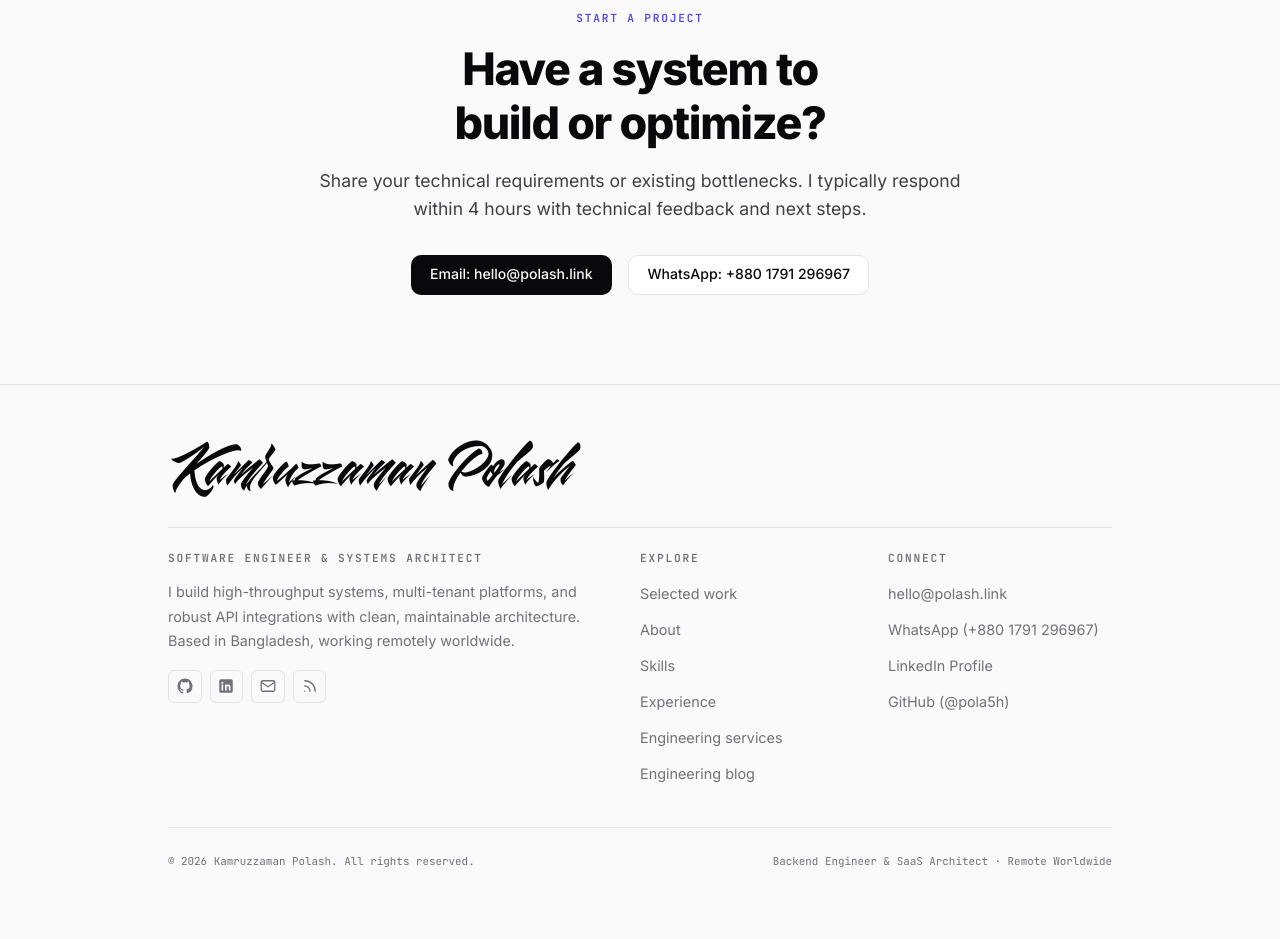
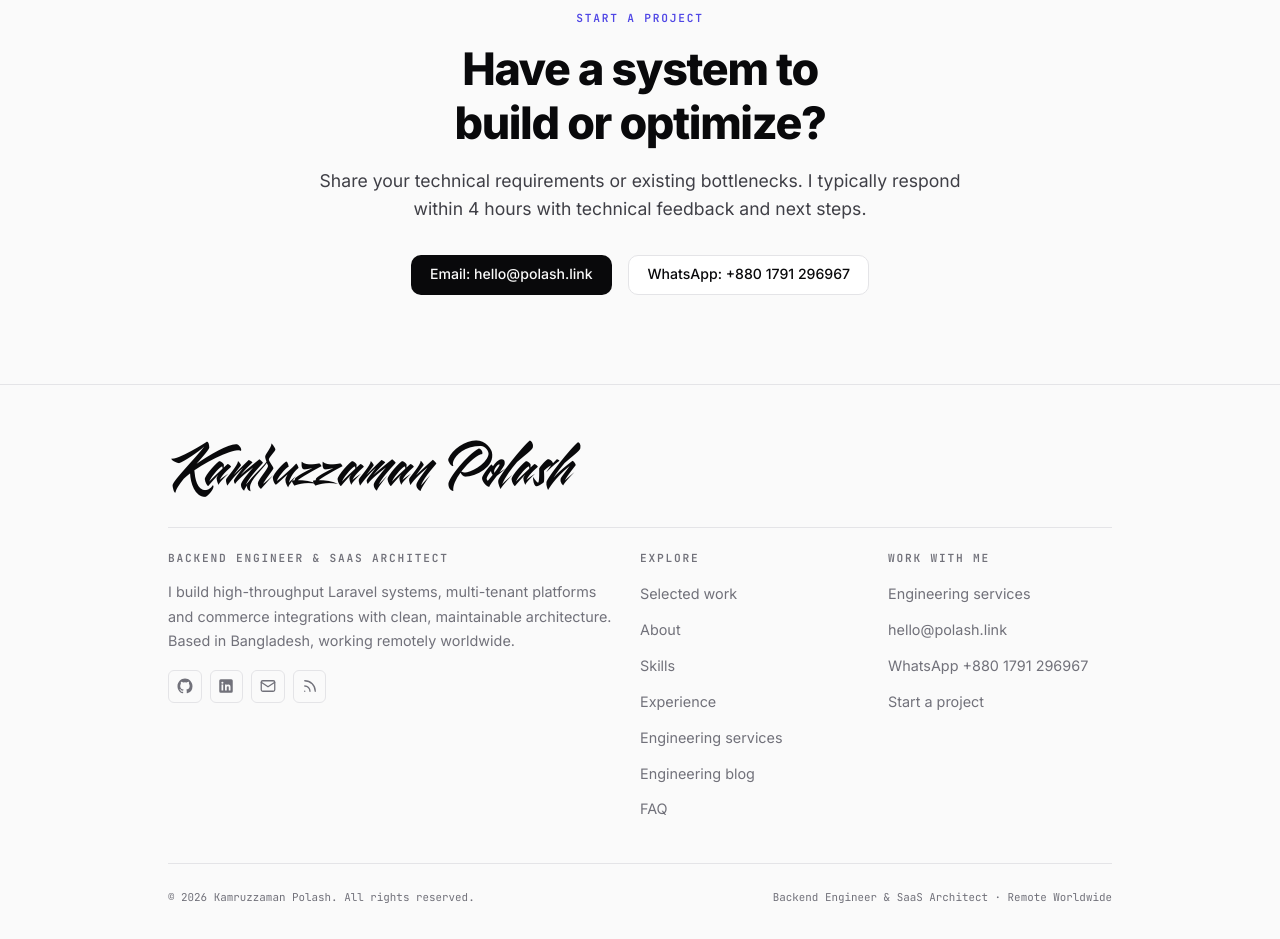
Before and after one commit to Pola5h/Pola5h.github.io, a website: page services/index.html in a window 1280 px wide. Shown: the part 4986-5925 px from the top of the page. Before the commit the page ends 5889 px from the top, so only its background shows below. Drawn offline with Linux system fonts and the light colour scheme.

Commit message:
refactor: update professional title, bio, and footer navigation links on services page

```diff
--- a/services/index.html
+++ b/services/index.html
@@ -548,8 +548,8 @@ gtag('config', 'G-Q3R4PTV9GH', { anonymize_ip: true });
     <p class="footer__wordmark">Kamruzzaman Polash</p>
     <div class="footer__grid">
       <div class="footer__col">
-        <h2 class="label">Software Engineer &amp; Systems Architect</h2>
-        <p>I build high-throughput systems, multi-tenant platforms, and robust API integrations with clean, maintainable architecture. Based in Bangladesh, working remotely worldwide.</p>
+        <h2 class="label">Backend engineer &amp; SaaS architect</h2>
+        <p>I build high-throughput Laravel systems, multi-tenant platforms and commerce integrations with clean, maintainable architecture. Based in Bangladesh, working remotely worldwide.</p>
         <div class="social" style="margin-top:1rem">
           <a href="https://github.com/pola5h" target="_blank" rel="noopener noreferrer" class="icon-btn" aria-label="GitHub"><svg viewBox="0 0 24 24" width="18" height="18" class="ic" fill="currentColor" aria-hidden="true"><path d="M12 2C6.5 2 2 6.6 2 12.2c0 4.5 2.9 8.3 6.8 9.6.5.1.7-.2.7-.5v-1.7c-2.8.6-3.4-1.4-3.4-1.4-.5-1.2-1.1-1.5-1.1-1.5-.9-.6.1-.6.1-.6 1 .1 1.5 1 1.5 1 .9 1.6 2.4 1.1 3 .9.1-.7.4-1.1.6-1.4-2.2-.3-4.6-1.1-4.6-5 0-1.1.4-2 1-2.7-.1-.3-.4-1.3.1-2.7 0 0 .8-.3 2.7 1a9.4 9.4 0 0 1 5 0c1.9-1.3 2.7-1 2.7-1 .5 1.4.2 2.4.1 2.7.6.7 1 1.6 1 2.7 0 3.9-2.4 4.7-4.6 5 .4.3.7.9.7 1.9v2.8c0 .3.2.6.7.5A10.2 10.2 0 0 0 22 12.2C22 6.6 17.5 2 12 2Z"/></svg></a>
           <a href="https://linkedin.com/in/pola5h" target="_blank" rel="noopener noreferrer" class="icon-btn" aria-label="LinkedIn"><svg viewBox="0 0 24 24" width="18" height="18" class="ic" fill="currentColor" aria-hidden="true"><path d="M19 3H5a2 2 0 0 0-2 2v14a2 2 0 0 0 2 2h14a2 2 0 0 0 2-2V5a2 2 0 0 0-2-2ZM8.3 18H6V10h2.3v8ZM7.2 9a1.4 1.4 0 1 1 0-2.8 1.4 1.4 0 0 1 0 2.8ZM18 18h-2.3v-4.2c0-1-.4-1.6-1.3-1.6-.7 0-1.1.5-1.3 1-.1.2-.1.5-.1.8V18h-2.3s0-7 0-8H13v1.1c.3-.5.9-1.2 2.2-1.2 1.6 0 2.8 1 2.8 3.3V18Z"/></svg></a>
@@ -566,15 +566,16 @@ gtag('config', 'G-Q3R4PTV9GH', { anonymize_ip: true });
           <li><a href="/#experience">Experience</a></li>
           <li><a href="/services/">Engineering services</a></li>
           <li><a href="/blog/">Engineering blog</a></li>
+          <li><a href="/#faq">FAQ</a></li>
         </ul>
       </div>
       <div class="footer__col">
-        <h2 class="label">Connect</h2>
+        <h2 class="label">Work with me</h2>
         <ul>
+          <li><a href="/services/">Engineering services</a></li>
           <li><a href="mailto:hello@polash.link">hello@polash.link</a></li>
-          <li><a href="https://wa.me/8801791296967" target="_blank" rel="noopener noreferrer">WhatsApp (+880 1791 296967)</a></li>
-          <li><a href="https://linkedin.com/in/pola5h" target="_blank" rel="noopener noreferrer">LinkedIn Profile</a></li>
-          <li><a href="https://github.com/pola5h" target="_blank" rel="noopener noreferrer">GitHub (@pola5h)</a></li>
+          <li><a href="https://wa.me/8801791296967" target="_blank" rel="noopener noreferrer">WhatsApp +880 1791 296967</a></li>
+          <li><a href="/#contact">Start a project</a></li>
         </ul>
       </div>
     </div>
```
